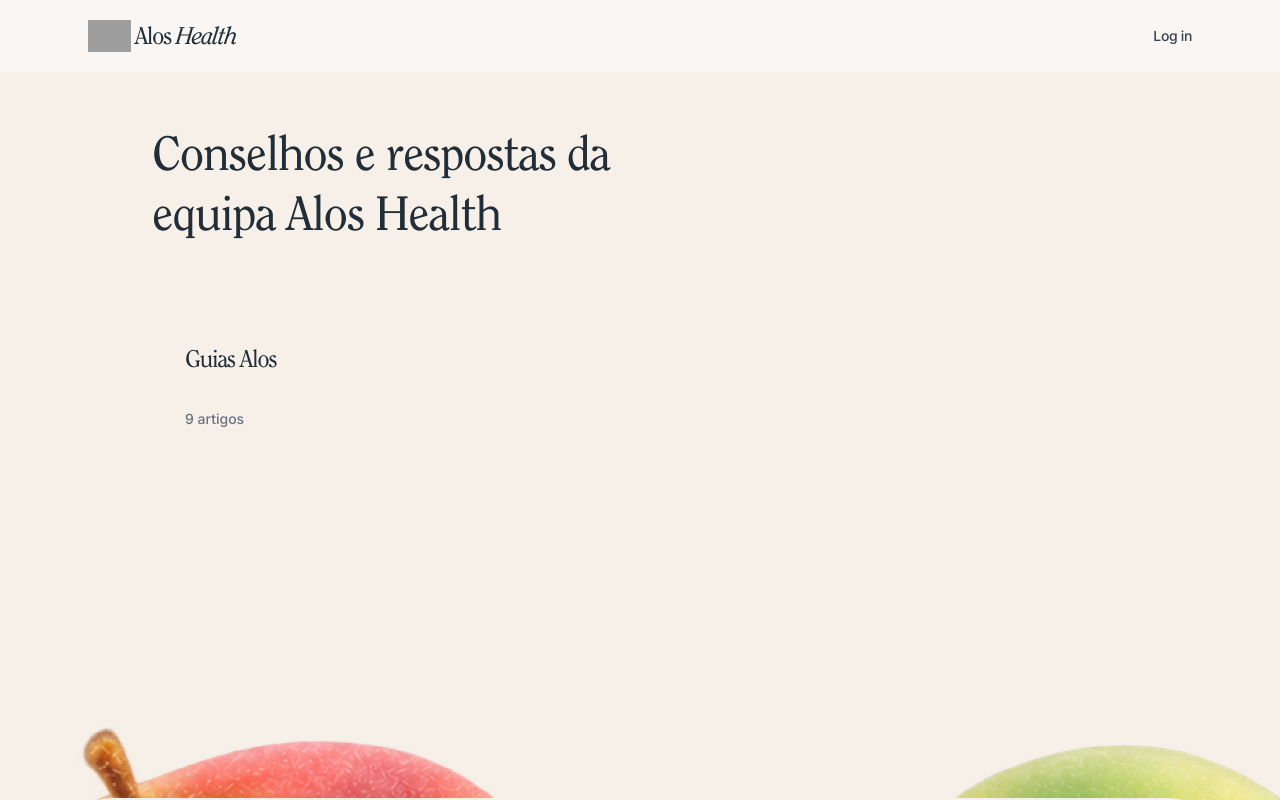
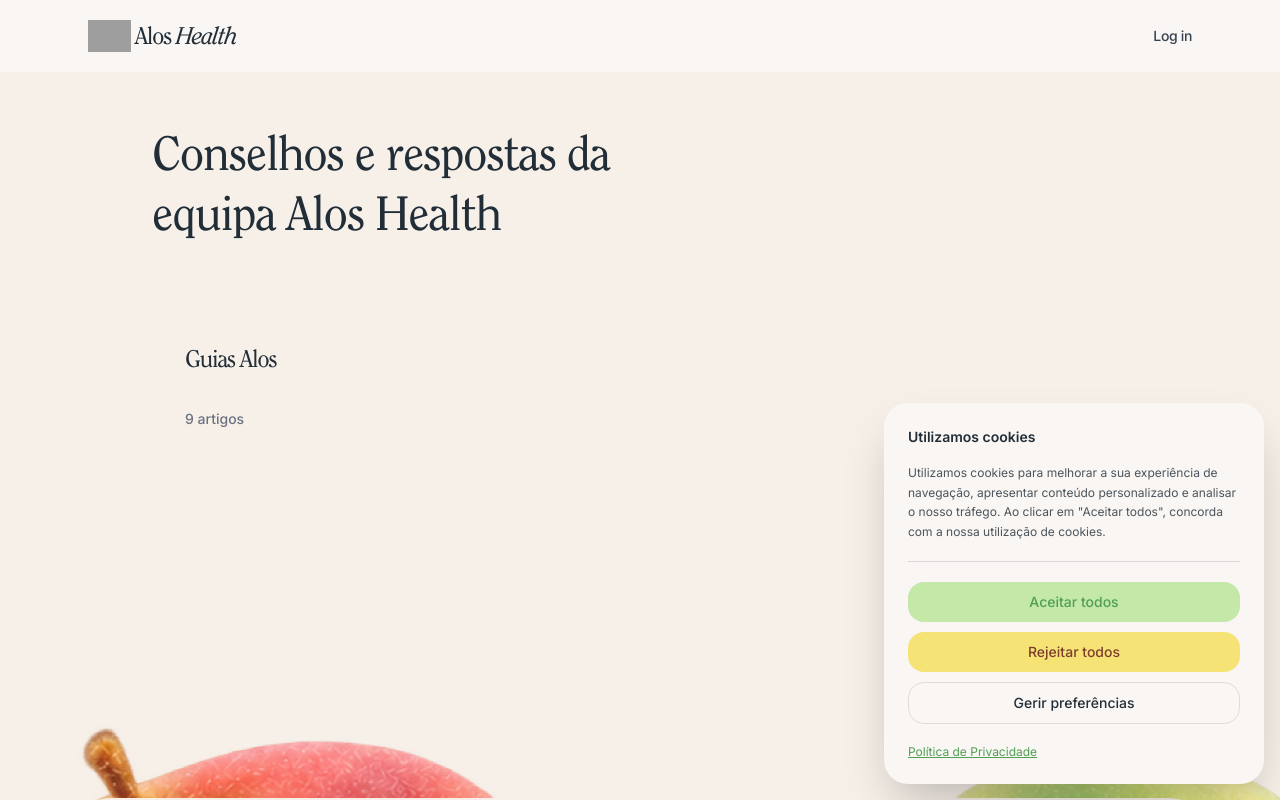
Before and after one commit to ricardcferreira/alos-marketing, a Next.js app: page /support-site in a window 1280 px wide. Shown: the top 800 px of the page. Built offline with nearby package versions, Linux system fonts and the light colour scheme; grey boxes are pictures that could not be loaded.

Commit message:
feat: implement cookies

```diff
--- a/app/globals.css
+++ b/app/globals.css
@@ -1,6 +1,8 @@
+@import url('https://fonts.googleapis.com/css2?family=Inter:wght@400;500;600&display=swap');
 @import "tailwindcss";
 
 :root {
+  --font-inter: 'Inter', sans-serif;
   --radius: 0.75rem;
 
   --background: #F9F6F3;
@@ -78,7 +80,6 @@
   --color-ring: var(--ring);
 }
 
-/* Envolver o CSS base na diretiva @layer base */
 @layer base {
   * {
     border-color: var(--border);
@@ -161,7 +162,6 @@
   }
 }
 
-/* Utilitários personalizados entram na @layer utilities */
 @layer utilities {
   .scrollbar-hide::-webkit-scrollbar {
     display: none;
--- a/app/layout.tsx
+++ b/app/layout.tsx
@@ -1,8 +1,8 @@
 import type { Metadata } from "next";
 import localFont from "next/font/local";
-import { Inter } from "next/font/google";
-import { Geist, Geist_Mono } from "next/font/google";
 import "./globals.css";
+import CookieBanner from "@/components/cookies/CookieBanner";
+import Analytics from "@/components/cookies/Analytics";
 
 const clearface = localFont({
   src: [
@@ -12,23 +12,25 @@ const clearface = localFont({
   variable: "--font-clearface",
 });
 
-const inter = Inter({
-  subsets: ["latin"],
-  weight: ["400", "500", "600"],
-  variable: "--font-inter",
-});
-
 export const metadata: Metadata = {
   title: 'Alos Health | O seu espaço de decisão nutricional',
-  description: 'O primeiro software construído sobre o Processo de Cuidados Nutricionais.',
+  description: 'O primeiro software construído sobre o Processo de Cuidado Nutricional.',
 }
 
-export default function RootLayout({ children }: LayoutProps<"/">) {
+export default function RootLayout({
+  children,
+}: Readonly<{
+  children: React.ReactNode;
+}>) {
   return (
     <html
-      lang="en"
-      className={`${clearface.variable} ${inter.variable} font-sans antialiased`}>
-      <body className="min-h-full flex flex-col">{children}</body>
+      lang="pt-PT"
+      className={`${clearface.variable} font-sans antialiased`}>
+      <body className="min-h-full flex flex-col relative">
+        {children}
+        <CookieBanner />
+        <Analytics />
+      </body>
     </html>
   );
 }
--- /dev/null
+++ b/components/cookies/Analytics.tsx
@@ -0,0 +1,40 @@
+"use client";
+
+import { useEffect, useState } from "react";
+import { GoogleAnalytics } from "@next/third-parties/google";
+
+export default function Analytics() {
+  const [consentGranted, setConsentGranted] = useState(false);
+
+  useEffect(() => {
+    // Função para verificar o consentimento
+    const checkConsent = () => {
+      const consentStr = localStorage.getItem("alos_cookie_consent");
+      if (consentStr) {
+        try {
+          const consent = JSON.parse(consentStr);
+          // Se o utilizador aceitou a categoria analytics, ativamos o script
+          if (consent.analytics === true) {
+            setConsentGranted(true);
+          }
+        } catch (e) {
+          console.error("Erro a ler consentimento de cookies", e);
+        }
+      }
+    };
+
+    // Verificar no carregamento inicial
+    checkConsent();
+
+    // Criar um "listener" para reagir quando o utilizador clica em "Aceitar" no banner
+    window.addEventListener("cookieConsentUpdated", checkConsent);
+
+    return () => {
+      window.removeEventListener("cookieConsentUpdated", checkConsent);
+    };
+  }, []);
+
+  if (!consentGranted) return null;
+
+  return <GoogleAnalytics gaId={process.env.NEXT_PUBLIC_GA_ID as string} />;
+}
--- /dev/null
+++ b/components/cookies/CookieBanner.tsx
@@ -0,0 +1,185 @@
+"use client";
+
+import { useState, useEffect } from "react";
+import Link from "next/link";
+
+export default function CookieBanner() {
+  const [showBanner, setShowBanner] = useState(false);
+  const [showModal, setShowModal] = useState(false);
+
+  // Estado para as preferências no modal
+  const [preferences, setPreferences] = useState({
+    analytics: false,
+    marketing: false,
+  });
+
+  useEffect(() => {
+    // Verifica se já existe consentimento guardado
+    const consent = localStorage.getItem("alos_cookie_consent");
+    if (!consent) {
+      setShowBanner(true);
+    }
+  }, []);
+
+  const handleSave = (analytics: boolean, marketing: boolean) => {
+    const consentData = {
+      essential: true,
+      analytics,
+      marketing,
+      timestamp: new Date().toISOString()
+    };
+
+    localStorage.setItem("alos_cookie_consent", JSON.stringify(consentData));
+
+    setShowBanner(false);
+    setShowModal(false);
+
+    window.dispatchEvent(new Event("cookieConsentUpdated"));
+
+    if (analytics) {
+      console.log("Ativar Google Analytics / Plausible...");
+    }
+  };
+
+  const handleAcceptAll = () => handleSave(true, true);
+  const handleRejectAll = () => handleSave(false, false);
+  const handleSavePreferences = () => handleSave(preferences.analytics, preferences.marketing);
+
+  if (!showBanner && !showModal) return null;
+
+  return (
+    <>
+      {/* BANNER FLUTUANTE */}
+      {showBanner && !showModal && (
+        <div className="fixed bottom-4 right-4 z-50 w-[calc(100%-2rem)] space-y-5 md:w-[380px] p-6 bg-cream-light rounded-[1.5rem] shadow-2xl flex flex-col">
+          <div className="flex-col space-y-4 flex border-b border-primary-dark/15 pb-5">
+            <p className="text-sm text-primary-dark font-semibold">
+                Utilizamos cookies
+            </p>
+            <span className="text-xs text-primary-dark/80 leading-relaxed">
+                Utilizamos cookies para melhorar a sua experiência de navegação, apresentar conteúdo personalizado e analisar o nosso tráfego. Ao clicar em "Aceitar todos", concorda com a nossa utilização de cookies.
+            </span>
+          </div>
+
+          <div className="flex flex-col gap-2.5 w-full">
+            <button
+              onClick={handleAcceptAll}
+              className="w-full hover:bg-alos-green bg-alos-green-light cursor-pointer hover:text-white text-alos-green py-2.5 rounded-xl text-sm font-medium"
+            >
+              Aceitar todos
+            </button>
+            <button
+              onClick={handleRejectAll}
+              className="w-full hover:bg-alos-brown cursor-pointer hover:text-white text-alos-brown bg-alos-yellow py-2.5 rounded-xl text-sm font-medium"
+            >
+              Rejeitar todos
+            </button>
+            <button
+              onClick={() => setShowModal(true)}
+              className="w-full bg-cream-light cursor-pointer border border-primary-dark-50 text-primary-dark py-2.5 rounded-xl text-sm font-medium hover:bg-cream transition-colors"
+            >
+              Gerir preferências
+            </button>
+          </div>
+
+          <div className="flex items-center justify-start">
+            <Link
+              href="https://aloshealth.notion.site/Information-to-be-provided-where-personal-data-are-collected-from-the-data-subject-360f3de0240380b78a43f14dfd82d8b3"
+              className="text-xs text-alos-green underline hover:text-primary-dark transition-colors"
+            >
+              Política de Privacidade
+            </Link>
+          </div>
+        </div>
+      )}
+
+      {/* MODAL DE PREFERÊNCIAS */}
+      {showModal && (
+        <div className="fixed inset-0 z-[60] flex items-center justify-center p-4 bg-primary-dark/40">
+          <div className="w-full max-w-lg bg-cream-light rounded-[1.5rem] shadow-2xl overflow-hidden flex flex-col">
+
+            {/* Header do Modal */}
+            <div className="flex-col items-center justify-between">
+            <div className="flex items-center justify-between py-4 px-6 border-b border-primary-dark/15">
+              <p className="text-sm text-primary-dark font-semibold">
+                Preferências de Cookies
+              </p>
+              <button
+                onClick={() => {
+                  setShowModal(false);
+                  setShowBanner(true);
+                }}
+                className="w-8 h-8 flex cursor-pointer items-center justify-center rounded-full bg-cream-light text-primary-dark hover:bg-cream transition-colors"
+              >
+                ✕
+              </button>
+              </div>
+              <p className="text-xs px-6 text-primary-dark/80 leading-relaxed">
+                Quando visita o nosso website, este pode armazenar ou recolher dados no seu browser. Este armazenamento é muitas vezes necessário para as funcionalidades básicas do website, bem como para marketing e análise estatística. Pode optar por desativar certas categorias.
+              </p>
+            </div>
+
+            {/* Corpo do Modal */}
+            <div className="p-6 overflow-y-auto max-h-[60vh]">
+
+              <div className="space-y-1">
+                {/* Categoria: Essencial */}
+                <div className="flex items-center justify-between p-4 border border-primary-dark/15 rounded-xl bg-cream">
+                  <span className="text-sm font-medium text-primary-dark">Essencial</span>
+                  <input type="checkbox" checked disabled className="accent-primary-dark" />
+                </div>
+
+                {/* Categoria: Analytics */}
+                <div className="flex items-center justify-between p-4 bg-cream border border-primary-dark/15 rounded-xl">
+                  <span className="text-sm font-medium text-primary-dark">Analíticos</span>
+                  <input
+                    type="checkbox"
+                    checked={preferences.analytics}
+                    onChange={(e) => setPreferences({...preferences, analytics: e.target.checked})}
+                    className="accent-alos-green cursor-pointer"
+                  />
+                </div>
+
+                {/* Categoria: Marketing */}
+                <div className="flex items-center justify-between p-4 border border-primary-dark/15 rounded-xl bg-cream">
+                  <span className="text-sm font-medium text-primary-dark">Marketing</span>
+                  <input
+                    type="checkbox"
+                    checked={preferences.marketing}
+                    onChange={(e) => setPreferences({...preferences, marketing: e.target.checked})}
+                    className="accent-alos-green cursor-pointer"
+                  />
+                </div>
+              </div>
+            </div>
+
+            {/* Footer do Modal */}
+            <div className="p-4 border-t border-primary-dark/10 justify-between flex flex-col sm:flex-row gap-3">
+            <div className="flex w-full gap-2">
+              <button
+                onClick={handleAcceptAll}
+                className="hover:bg-alos-green bg-alos-green-light px-4 cursor-pointer hover:text-white text-alos-green py-2.5 rounded-xl text-xs font-medium"
+              >
+                Aceitar todos
+              </button>
+              <button
+                onClick={handleRejectAll}
+                className="px-4 hover:bg-alos-brown cursor-pointer hover:text-white text-alos-brown bg-alos-yellow py-2.5 rounded-xl text-xs font-medium"
+              >
+                Rejeitar todos
+              </button>
+            </div>
+              <button
+                onClick={handleSavePreferences}
+                className="px-4 bg-cream-light cursor-pointer border border-primary-dark-50 text-primary-dark py-2.5 rounded-xl text-xs font-medium hover:bg-cream transition-colors"
+              >
+                Guardar
+              </button>
+            </div>
+
+          </div>
+        </div>
+      )}
+    </>
+  );
+}
--- a/package.json
+++ b/package.json
@@ -10,6 +10,7 @@
   },
   "dependencies": {
     "@calcom/embed-react": "^1.5.3",
+    "@next/third-parties": "^16.4.2",
     "@radix-ui/react-alert-dialog": "^1.1.23",
     "@radix-ui/react-dialog": "^1.1.23",
     "@radix-ui/react-label": "^2.1.15",
```
Also changed, not shown: 1 other file (tests, documents, lock files or other folders).
